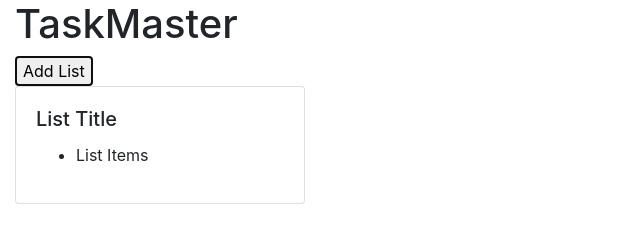
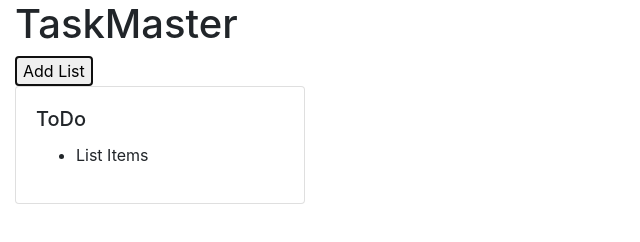
Before and after one commit to KupoNinja/TaskMaster, a plain HTML site: page index.html in a window 1280 px wide. Both pictures are taken after a click on the button "Add List". Shown: the full height of the page, 0-640 px from the left. Drawn offline with nearby package versions, Linux system fonts and the light colour scheme.

Commit message:
Can now draw lists

```diff
--- a/app/Controllers/ListController.js
+++ b/app/Controllers/ListController.js
@@ -6,8 +6,9 @@ function _drawLists() {
   let template = "";
   let lists = store.State.lists;
   lists.forEach(l => {
-    console.log(l);
+    template += l.Template;
   });
+  document.getElementById("lists-wrapper").innerHTML = template;
 }
 
 _drawLists();
@@ -15,11 +16,10 @@ _drawLists();
 //Public
 export default class ListController {
   addList() {
-    console.log("I'm in the controller...");
-
     let fakeList = {
       title: "ToDo"
     };
+
     ListService.addList(fakeList);
 
     _drawLists();
--- a/app/Models/List.js
+++ b/app/Models/List.js
@@ -10,4 +10,21 @@ export default class List {
   }
   //Be sure to add the methods needed to create the view template for this model
   //For starting out, your tasks may be strings alone, but later you may wish to turn them into full objects, that will be up to you
+
+  get Template() {
+    return /*html*/ `
+    <div class="col-3">
+      <div class="card">
+        <div class="card-body">
+          <h5 class="card-title">${this.title}</h5>
+            <ul>
+              <li class="card-text">
+                List Items
+              </li>
+            </ul>
+          </div>
+        </div>
+      </div>
+    `;
+  }
 }
--- a/app/Services/ListService.js
+++ b/app/Services/ListService.js
@@ -3,8 +3,9 @@ import store from "../store.js";
 
 //Public
 class ListService {
-  addList(fakeList) {
-    store.State.lists.push(fakeList);
+  addList(rawList) {
+    store.State.lists.push(new List(rawList));
+    // store.saveState();
   }
   constructor() {}
   //TODO  Here is where we handle all of our business logic,
--- a/app/store.js
+++ b/app/store.js
@@ -9,10 +9,11 @@ let _state = {
 
 //NOTE this method will get the lists from local storage at the start of the app
 function _loadState() {
-  let data = JSON.parse(localStorage.getItem("TaskMaster"));
-  if (data) {
-    data.lists = data.lists.map(l => new List(l));
-    _state = data;
+  try {
+    let data = JSON.parse(localStorage.getItem("TaskMaster"));
+    _state.lists = data.lists.map(rl => new List(rl));
+  } catch (e) {
+    //NOTE Look up how to display proper error
   }
 }
 _loadState();
--- a/index.html
+++ b/index.html
@@ -21,22 +21,7 @@
     <main class="row">
       <div class="col">
         <button onclick="app.listController.addList()">Add List</button>
-        <div class="row">
-          <div class="col-md-3">
-            <div class="lists-wrapper">
-              <div class="card">
-                <div class="card-body">
-                  <h5 class="card-title">List Title</h5>
-                  <ul>
-                    <li class="card-text">
-                      List Items
-                    </li>
-                  </ul>
-                </div>
-              </div>
-            </div>
-          </div>
-        </div>
+        <div id="lists-wrapper" class="row"></div>
       </div>
     </main>
     <footer class="row"></footer>
```
